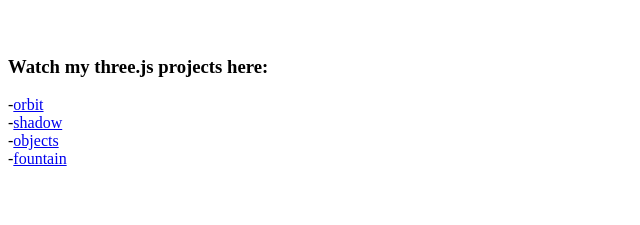
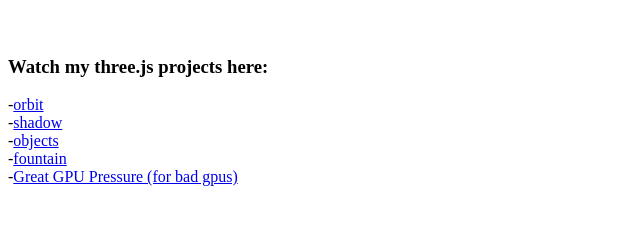
Before and after one commit to UndefinedCpp/undefinedcpp.github.io, a plain HTML site: page index.html in a window 1280 px wide. Shown: the part 61-286 px from the top of the page, without its empty margins (0-640 px from the left). Drawn offline with Linux system fonts and the light colour scheme.

Commit message:
Update index.html

```diff
--- a/index.html
+++ b/index.html
@@ -10,5 +10,6 @@
   -<a href="threejs/shadow">shadow</a><br>
   -<a href="threejs/objects">objects</a><br>
   -<a href="threejs/fountain">fountain</a><br>
+  -<a href="threejs/heavygpu">Great GPU Pressure (for bad gpus)</a><br>
 </html>
 <!-- Hack Games Recource at 'resource/games' -->
```
